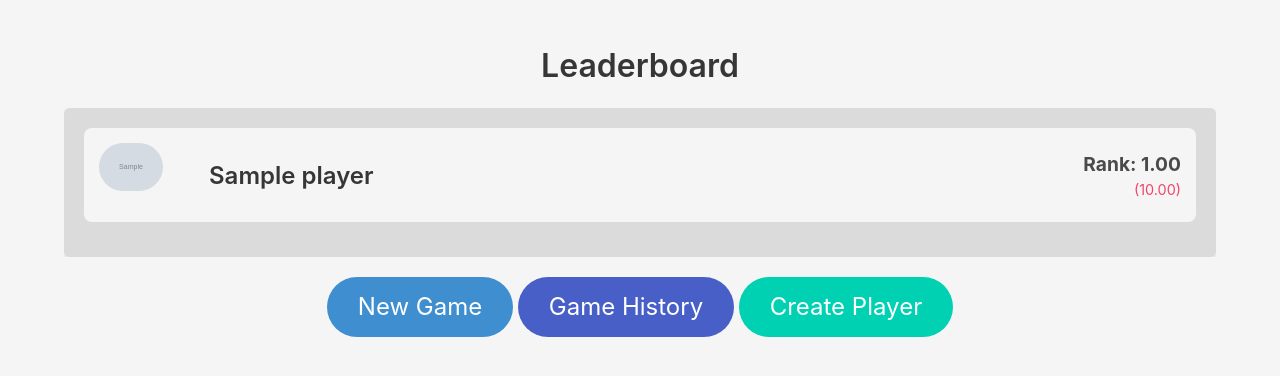
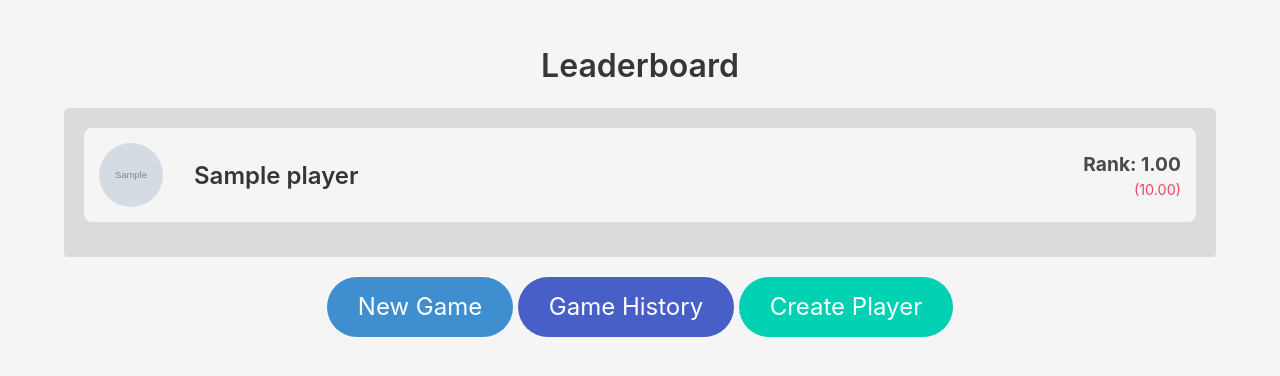
Before and after one commit to sk44p/leaderboard, a Django app: template leaderboard/templates/leaderboard.html in a window 1280 px wide. Shown: the top 376 px of the page. Run offline with Django 5.2, Linux system fonts and the light colour scheme; the template is opened without the code that fills it: most values are stand-ins (such as "Sample title", 1, 10 or a date in 2020); grey boxes marked "Sample" are stand-in pictures.

Commit message:
tweak avatar roundness & placement on main leaderboard page and new game page.

```diff
--- a/leaderboard/templates/leaderboard.html
+++ b/leaderboard/templates/leaderboard.html
@@ -31,10 +31,11 @@
         .player-card:hover {
             box-shadow: 0 4px 12px rgba(0, 0, 0, 0.1);
         }
-        .player-avatar {
-            margin-right: 15px;
-            border-radius: 50%;
-            object-fit: cover;
+       .player-avatar img {
+            width: 64px; /* Fixed width */
+            height: 64px; /* Fixed height */
+            border-radius: 50%; /* Make the image circular */
+            object-fit: cover; /* Ensure the image covers the circular area without distortion */
         }
         .rank-mu-container {
             text-align: right;
@@ -66,7 +67,7 @@
             font-size: 1.5rem;
             font-weight: bold;
         }
-        .player-avatar-large {
+        .player-avatar-large img {
             border-radius: 50%;
             width: 128px;
             height: 128px;
@@ -129,9 +130,9 @@
                         <div class="media-left">
                             <figure class="image is-64x64 player-avatar">
                                 {% if player_data.player.avatar %}
-                                <img src="{{ player_data.player.avatar.url }}" alt="{{ player_data.player.name }}'s avatar" class="is-rounded">
+                                <img src="{{ player_data.player.avatar.url }}" alt="{{ player_data.player.name }}'s avatar">
                                 {% else %}
-                                <img src="{% static 'images/default_avatar.png' %}" alt="Default avatar" class="is-rounded">
+                                <img src="{% static 'images/default_avatar.png' %}" alt="Default avatar">
                                 {% endif %}
                             </figure>
                         </div>
@@ -172,8 +173,8 @@
                 <!-- Display Player Info -->
                 <div class="player-info-display has-text-centered">
                     <!-- Large Avatar -->
-                    <figure class="image is-128x128 is-inline-block">
-                        <img id="player-avatar" class="player-avatar-large" src="{% static 'images/default_avatar.png' %}" alt="Player Avatar">
+                    <figure class="image is-128x128 is-inline-block player-avatar-large">
+                        <img id="player-avatar" class="is-rounded" src="{% static 'images/default_avatar.png' %}" alt="Player Avatar">
                     </figure>
                     <!-- Player Name -->
                     <h2 id="player-name" class="title is-4 mt-2"></h2>
```
Also changed, not shown: leaderboard/templates/new_game.html (+8 -8 lines).
